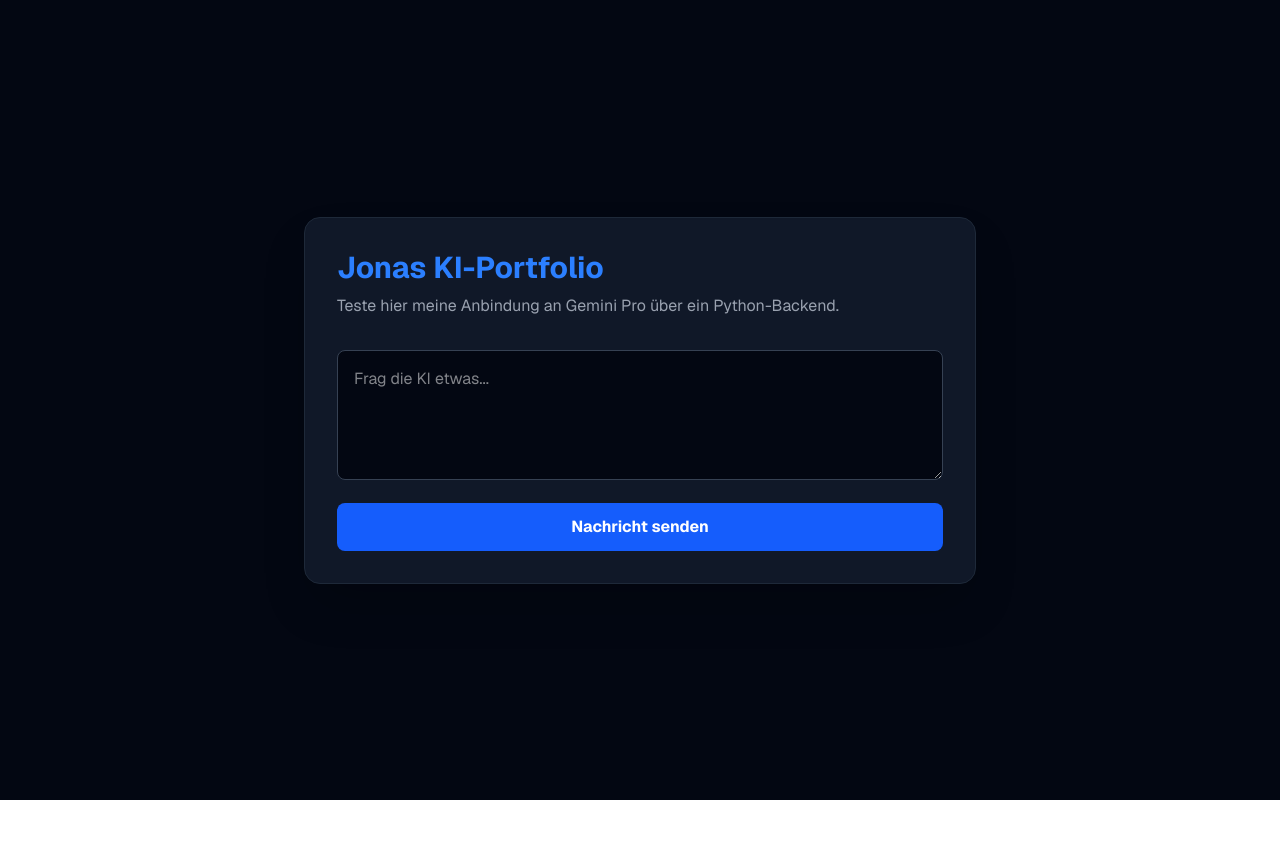
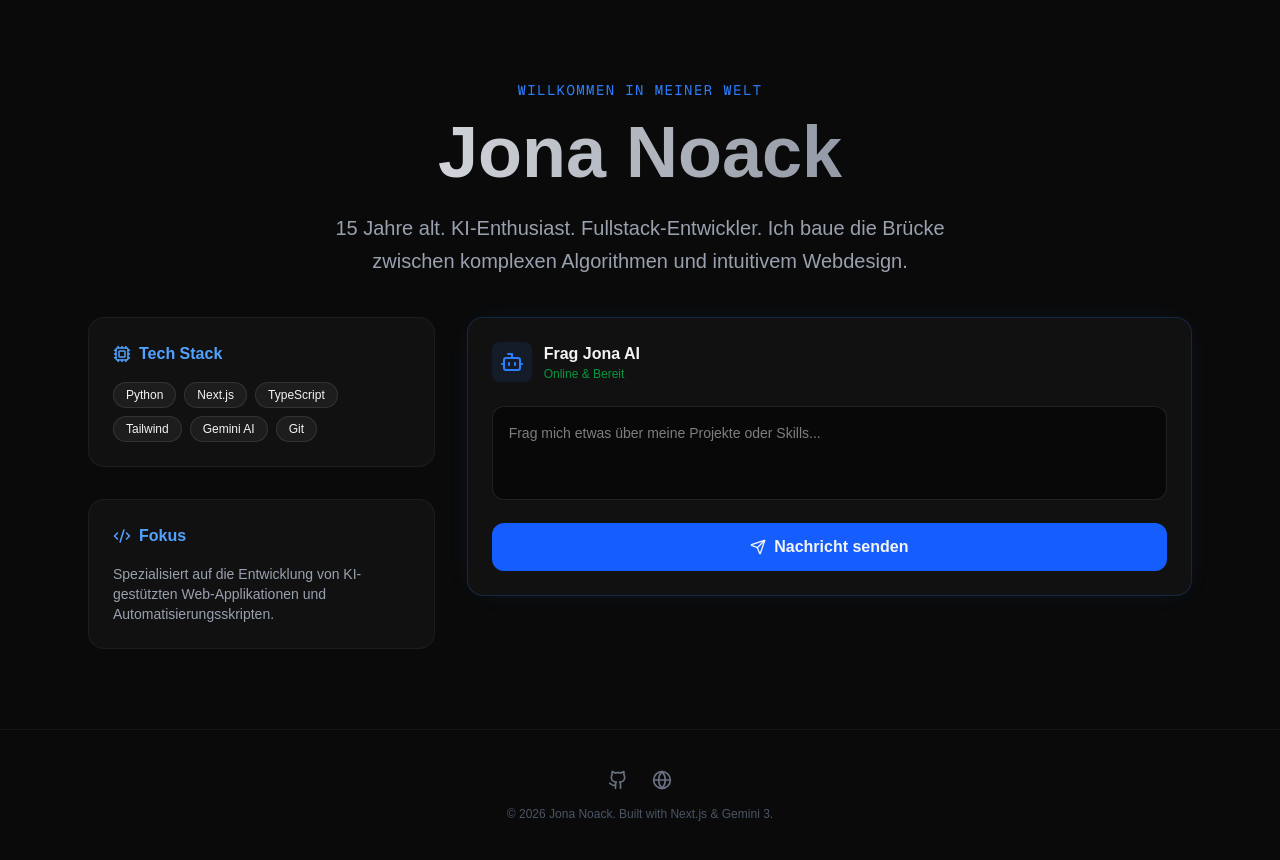
Before and after one commit to noackjona-hash/Portfolio, a Next.js app: page / in a window 1280 px wide. Before the commit the page ends 800 px from the top, so only its background shows below. Built offline with nearby package versions, Linux system fonts and the light colour scheme.

Commit message:
Upgrade auf Profi-Portfolio Design

```diff
--- a/app/page.tsx
+++ b/app/page.tsx
@@ -1,7 +1,9 @@
 "use client";
 import { useState } from "react";
+import { motion } from "framer-motion";
+import { Bot, Code2, Cpu, Github, Globe, Send, User } from "lucide-react";
 
-export default function Home() {
+export default function Portfolio() {
   const [input, setInput] = useState("");
   const [response, setResponse] = useState("");
   const [loading, setLoading] = useState(false);
@@ -9,8 +11,6 @@ export default function Home() {
   const askAI = async () => {
     if (!input) return;
     setLoading(true);
-    setResponse("");
-
     try {
       const res = await fetch("/api/chat", {
         method: "POST",
@@ -19,41 +19,106 @@ export default function Home() {
       });
       const data = await res.json();
       setResponse(data.reply);
-    } catch (error) {
-      setResponse("Ups, die Verbindung zum Python-Backend ist fehlgeschlagen.");
+    } catch (e) {
+      setResponse("Fehler bei der Verbindung...");
     }
     setLoading(false);
   };
 
   return (
-    <main className="min-h-screen bg-gray-950 text-white p-10 flex flex-col items-center justify-center font-sans">
-      <div className="max-w-2xl w-full bg-gray-900 p-8 rounded-2xl shadow-2xl border border-gray-800">
-        <h1 className="text-3xl font-bold mb-2 text-blue-500">Jonas KI-Portfolio</h1>
-        <p className="text-gray-400 mb-8">Teste hier meine Anbindung an Gemini Pro über ein Python-Backend.</p>
+    <div className="min-h-screen bg-[#0a0a0a] text-gray-100 selection:bg-blue-500/30">
+      {/* Hero Section */}
+      <section className="pt-20 pb-10 px-6 max-w-5xl mx-auto text-center">
+        <motion.div initial={{ opacity: 0, y: 20 }} animate={{ opacity: 1, y: 0 }}>
+          <h2 className="text-blue-500 font-mono mb-4 text-sm tracking-widest uppercase">Willkommen in meiner Welt</h2>
+          <h1 className="text-5xl md:text-7xl font-bold mb-6 bg-gradient-to-r from-white to-gray-500 bg-clip-text text-transparent">
+            Jona Noack
+          </h1>
+          <p className="text-xl text-gray-400 max-w-2xl mx-auto leading-relaxed">
+            15 Jahre alt. KI-Enthusiast. Fullstack-Entwickler.
+            Ich baue die Brücke zwischen komplexen Algorithmen und intuitivem Webdesign.
+          </p>
+        </motion.div>
+      </section>
 
+      <main className="max-w-6xl mx-auto px-6 grid grid-cols-1 lg:grid-cols-3 gap-8 pb-20">
+
+        {/* Left: Stats & Tech Stack */}
+        <div className="space-y-8">
+          <div className="bg-[#111] border border-white/5 p-6 rounded-2xl">
+            <h3 className="flex items-center gap-2 font-bold mb-4 text-blue-400">
+              <Cpu size={18} /> Tech Stack
+            </h3>
+            <div className="flex flex-wrap gap-2">
+              {["Python", "Next.js", "TypeScript", "Tailwind", "Gemini AI", "Git"].map((tech) => (
+                <span key={tech} className="px-3 py-1 bg-white/5 border border-white/10 rounded-full text-xs">
+                  {tech}
+                </span>
+              ))}
+            </div>
+          </div>
+
+          <div className="bg-[#111] border border-white/5 p-6 rounded-2xl">
+            <h3 className="flex items-center gap-2 font-bold mb-4 text-blue-400">
+              <Code2 size={18} /> Fokus
+            </h3>
+            <p className="text-sm text-gray-400">
+              Spezialisiert auf die Entwicklung von KI-gestützten Web-Applikationen und Automatisierungsskripten.
+            </p>
+          </div>
+        </div>
+
+        {/* Center: AI Chatbot (Dein digitaler Zwilling) */}
+        <div className="lg:col-span-2 space-y-6">
+          <div className="bg-[#111] border border-blue-500/20 p-6 rounded-2xl shadow-[0_0_30px_-15px_rgba(59,130,246,0.3)]">
+            <div className="flex items-center gap-3 mb-6">
+              <div className="p-2 bg-blue-500/10 rounded-lg text-blue-500">
+                <Bot size={24} />
+              </div>
+              <div>
+                <h3 className="font-bold">Frag Jona AI</h3>
+                <p className="text-xs text-green-500 animate-pulse">Online & Bereit</p>
+              </div>
+            </div>
+
+            <div className="space-y-4">
               <textarea
-          className="w-full bg-gray-950 border border-gray-700 rounded-lg p-4 text-white mb-4 focus:outline-none focus:border-blue-500 focus:ring-1 focus:ring-blue-500 transition-all"
-          rows={4}
                 value={input}
                 onChange={(e) => setInput(e.target.value)}
-          placeholder="Frag die KI etwas..."
+                placeholder="Frag mich etwas über meine Projekte oder Skills..."
+                className="w-full bg-black/50 border border-white/10 rounded-xl p-4 text-sm focus:border-blue-500 outline-none transition-all resize-none"
+                rows={3}
               />
-
               <button
                 onClick={askAI}
                 disabled={loading}
-          className="w-full bg-blue-600 hover:bg-blue-500 text-white font-bold py-3 px-4 rounded-lg transition-colors disabled:bg-gray-700 disabled:text-gray-500"
+                className="w-full bg-blue-600 hover:bg-blue-500 disabled:bg-gray-800 py-3 rounded-xl font-bold flex items-center justify-center gap-2 transition-all"
               >
-          {loading ? "KI generiert Antwort..." : "Nachricht senden"}
+                {loading ? "Denkt nach..." : <><Send size={16} /> Nachricht senden</>}
               </button>
 
               {response && (
-          <div className="mt-8 p-5 bg-gray-950 rounded-lg border border-gray-800">
-            <h3 className="text-xs font-bold text-gray-500 uppercase tracking-wider mb-3">Output:</h3>
-            <p className="whitespace-pre-wrap leading-relaxed text-gray-300">{response}</p>
-          </div>
+                <motion.div
+                  initial={{ opacity: 0, scale: 0.95 }}
+                  animate={{ opacity: 1, scale: 1 }}
+                  className="mt-6 p-4 bg-white/5 rounded-xl border border-white/10 text-sm text-gray-300 leading-relaxed italic"
+                >
+                  {response}
+                </motion.div>
               )}
             </div>
+          </div>
+        </div>
       </main>
+
+      {/* Footer / Links */}
+      <footer className="border-t border-white/5 py-10 text-center">
+        <div className="flex justify-center gap-6 mb-4 text-gray-500">
+          <a href="https://github.com/noackjona-hash" className="hover:text-white transition-colors"><Github size={20} /></a>
+          <a href="#" className="hover:text-white transition-colors"><Globe size={20} /></a>
+        </div>
+        <p className="text-xs text-gray-600">© 2026 Jona Noack. Built with Next.js & Gemini 3.</p>
+      </footer>
+    </div>
   );
 }
--- a/package.json
+++ b/package.json
@@ -11,6 +11,8 @@
   "dependencies": {
     "@vercel/analytics": "^1.6.1",
     "@vercel/speed-insights": "^1.3.1",
+    "framer-motion": "^12.35.0",
+    "lucide-react": "^0.577.0",
     "next": "16.1.6",
     "react": "19.2.3",
     "react-dom": "19.2.3"
```
Also changed, not shown: 1 other file (tests, documents, lock files or other folders). Lines whose indentation alone changed are shown as unchanged.
